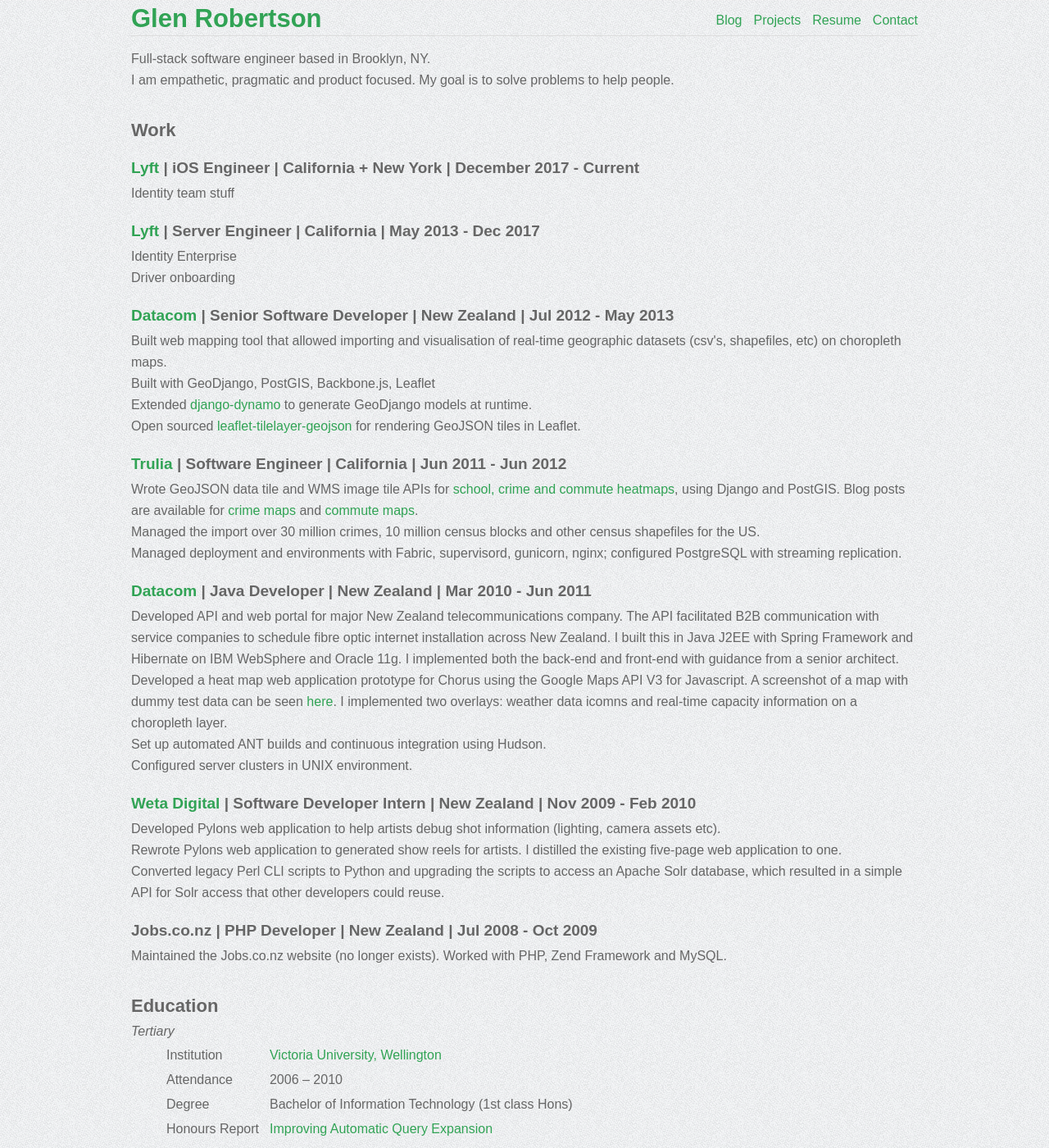
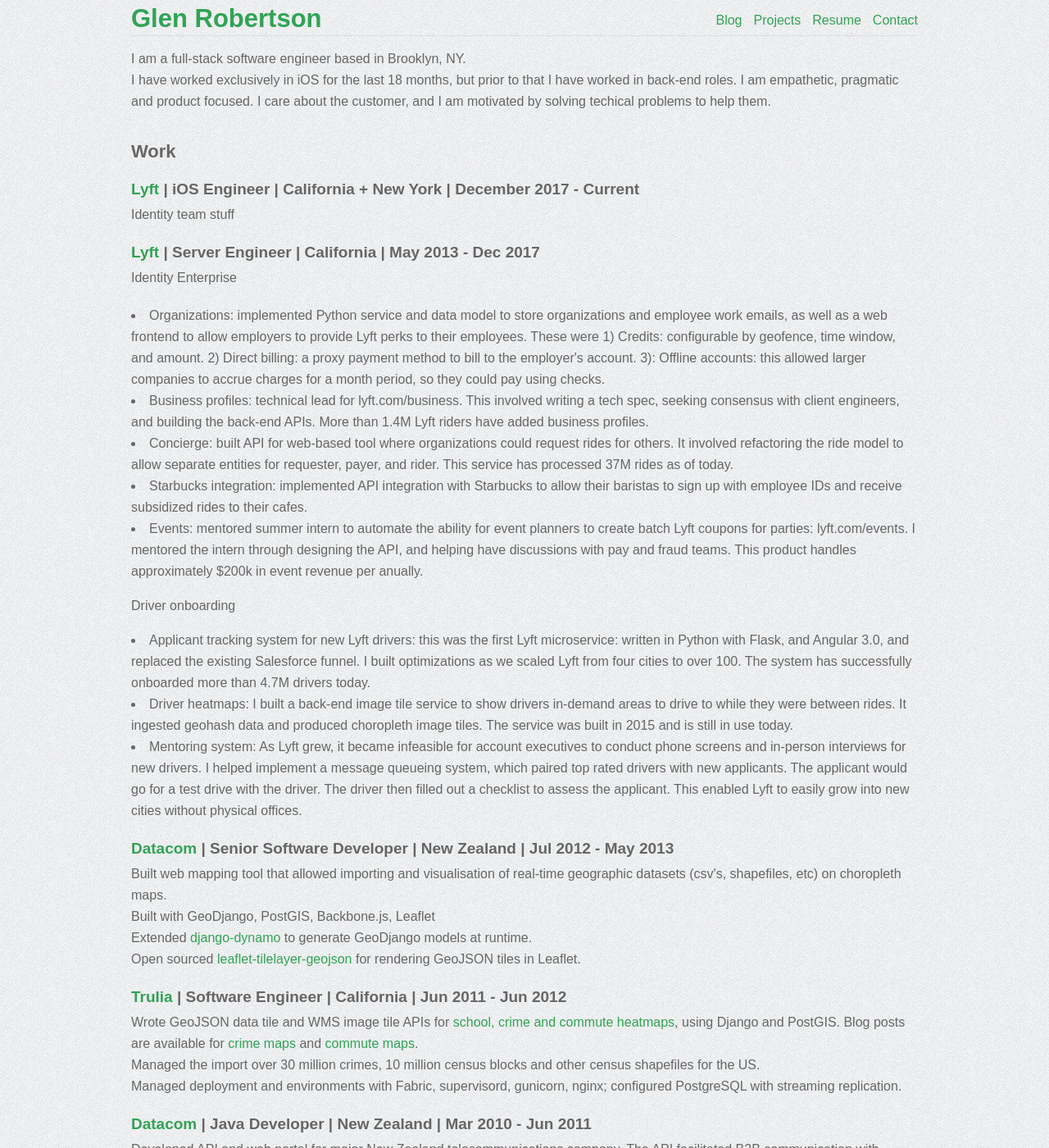
Before and after one commit to glenrobertson/glenrobertson.github.com, a Jekyll site: the page built from resume_2020.html, in a window 1280 px wide and 1400 px high. Shown: the whole window at 82% size. Built offline with Jekyll 4.4.1, drawn with Linux system fonts in a browser that asks for light colours; some of the changed text lies outside the part shown.

Commit message:
More info

```diff
--- a/resume_2020.html
+++ b/resume_2020.html
@@ -4,8 +4,9 @@
 ---
 
 <p>
-Full-stack software engineer based in Brooklyn, NY.<br />
-I am empathetic, pragmatic and product focused. My goal is to solve problems to help people.</p>
+I am a full-stack software engineer based in Brooklyn, NY.<br />
+I have worked exclusively in iOS for the last 18 months, but prior to that I have worked in back-end roles.
+I am empathetic, pragmatic and product focused. I care about the customer, and I am motivated by solving techical problems to help them.</p>
 
 <h3>Work</h3>
 
@@ -17,8 +18,22 @@
 <h4><a href="https://www.lyft.com">Lyft</a> | Server Engineer | California | May 2013 - Dec 2017</h4>
 <p>
 Identity
+
 Enterprise<br>
+<ul>
+    <li>Organizations: implemented Python service and data model to store organizations and employee work emails, as well as a web frontend to allow employers to provide Lyft perks to their employees. These were 1) Credits: configurable by geofence, time window, and amount. 2) Direct billing: a proxy payment method to bill to the employer's account. 3): Offline accounts: this allowed larger companies to accrue charges for a month period, so they could pay using checks.</li>
+    <li>Business profiles: technical lead for lyft.com/business. This involved writing a tech spec, seeking consensus with client engineers, and building the back-end APIs. More than 1.4M Lyft riders have added business profiles.</li>
+    <li>Concierge: built API for web-based tool where organizations could request rides for others. It involved refactoring the ride model to allow separate entities for requester, payer, and rider. This service has processed 37M rides as of today.</li>
+    <li>Starbucks integration: implemented API integration with Starbucks to allow their baristas to sign up with employee IDs and receive subsidized rides to their cafes.</li>
+    <li>Events: mentored summer intern to automate the ability for event planners to create batch Lyft coupons for parties: lyft.com/events. I mentored the intern through designing the API, and helping have discussions with pay and fraud teams. This product handles approximately $200k in event revenue per anually.</li>
+</ul>
+
 Driver onboarding<br>
+<ul>
+    <li>Applicant tracking system for new Lyft drivers: this was the first Lyft microservice: written in Python with Flask, and Angular 3.0, and replaced the existing Salesforce funnel. I built optimizations as we scaled Lyft from four cities to over 100. The system has successfully onboarded more than 4.7M drivers today.</li>
+    <li>Driver heatmaps: I built a back-end image tile service to show drivers in-demand areas to drive to while they were between rides. It ingested geohash data and produced choropleth image tiles. The service was built in 2015 and is still in use today.</li>
+    <li>Mentoring system: As Lyft grew, it became infeasible for account executives to conduct phone screens and in-person interviews for new drivers. I helped implement a message queueing system, which paired top rated drivers with new applicants. The applicant would go for a test drive with the driver. The driver then filled out a checklist to assess the applicant. This enabled Lyft to easily grow into new cities without physical offices.</li>
+</ul>
 </p>
 
 <h4><a href="http://www.datacom.co.nz">Datacom</a> | Senior Software Developer | New Zealand | Jul 2012 - May 2013</h4>
@@ -39,7 +54,7 @@
 <h4><a href="http://www.datacom.co.nz">Datacom</a> | Java Developer | New Zealand | Mar 2010 - Jun 2011</h4>
 <p>
 Developed API and web portal for major New Zealand telecommunications company. The API facilitated B2B communication with service companies to schedule fibre optic internet installation across New Zealand. I built this in Java J2EE with Spring Framework and Hibernate on IBM WebSphere and Oracle 11g. I implemented both the back-end and front-end with guidance from a senior architect.<br>
-Developed a heat map web application prototype for Chorus using the Google Maps API V3 for Javascript. A screenshot of a map with dummy test data can be seen <a href="/images/map.png">here</a>. I implemented two overlays: weather data icomns and real-time capacity information on a choropleth layer.<br />
+Developed a heat map web application prototype for Chorus using the Google Maps API V3 for Javascript. A screenshot of a map with dummy test data can be seen <a href="/images/map.png">here</a>. I implemented two overlays: weather data and real-time capacity information on a choropleth layer.<br />
 Set up automated ANT builds and continuous integration using Hudson.<br>
 Configured server clusters in UNIX environment.<br>
 </p>
```
